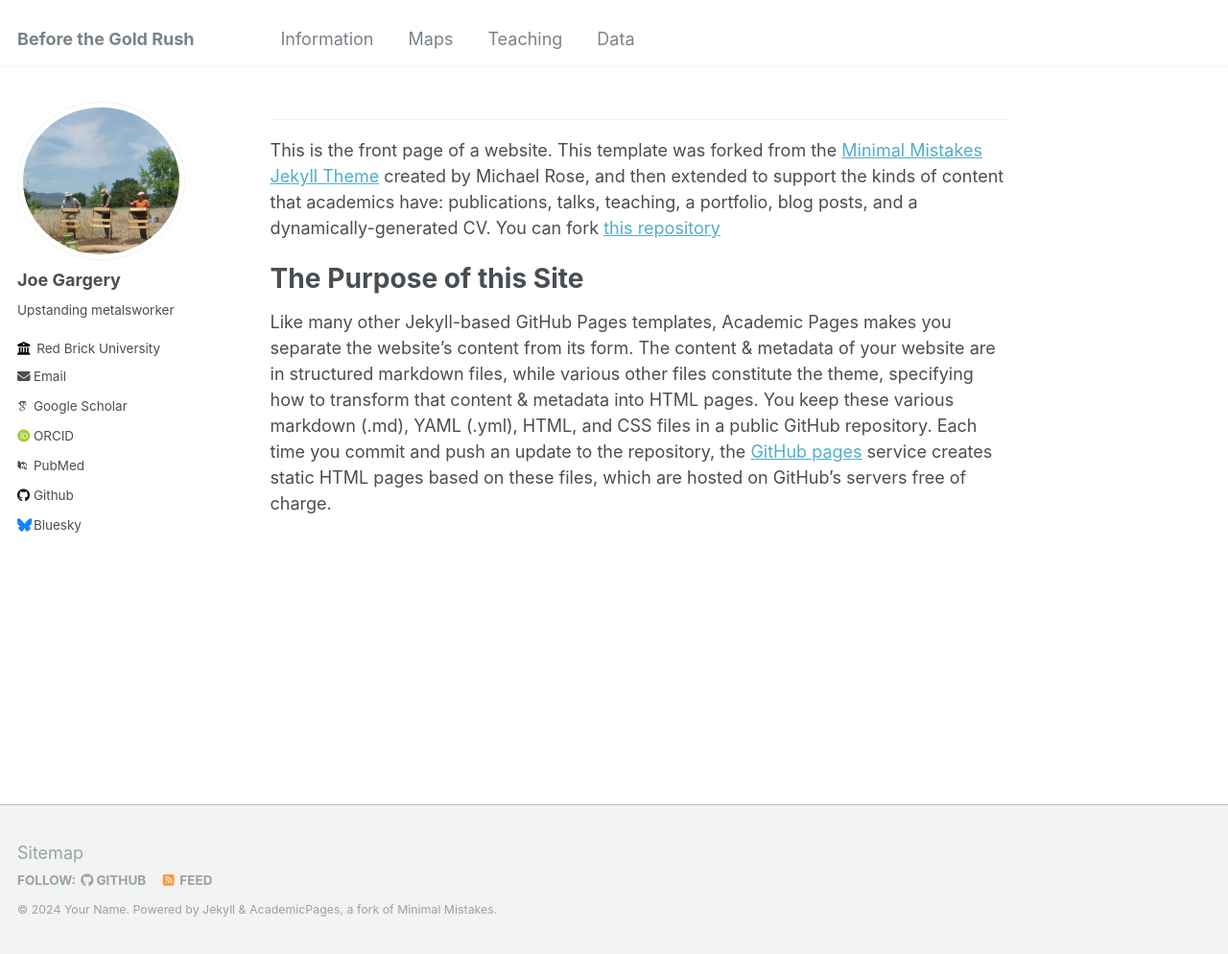
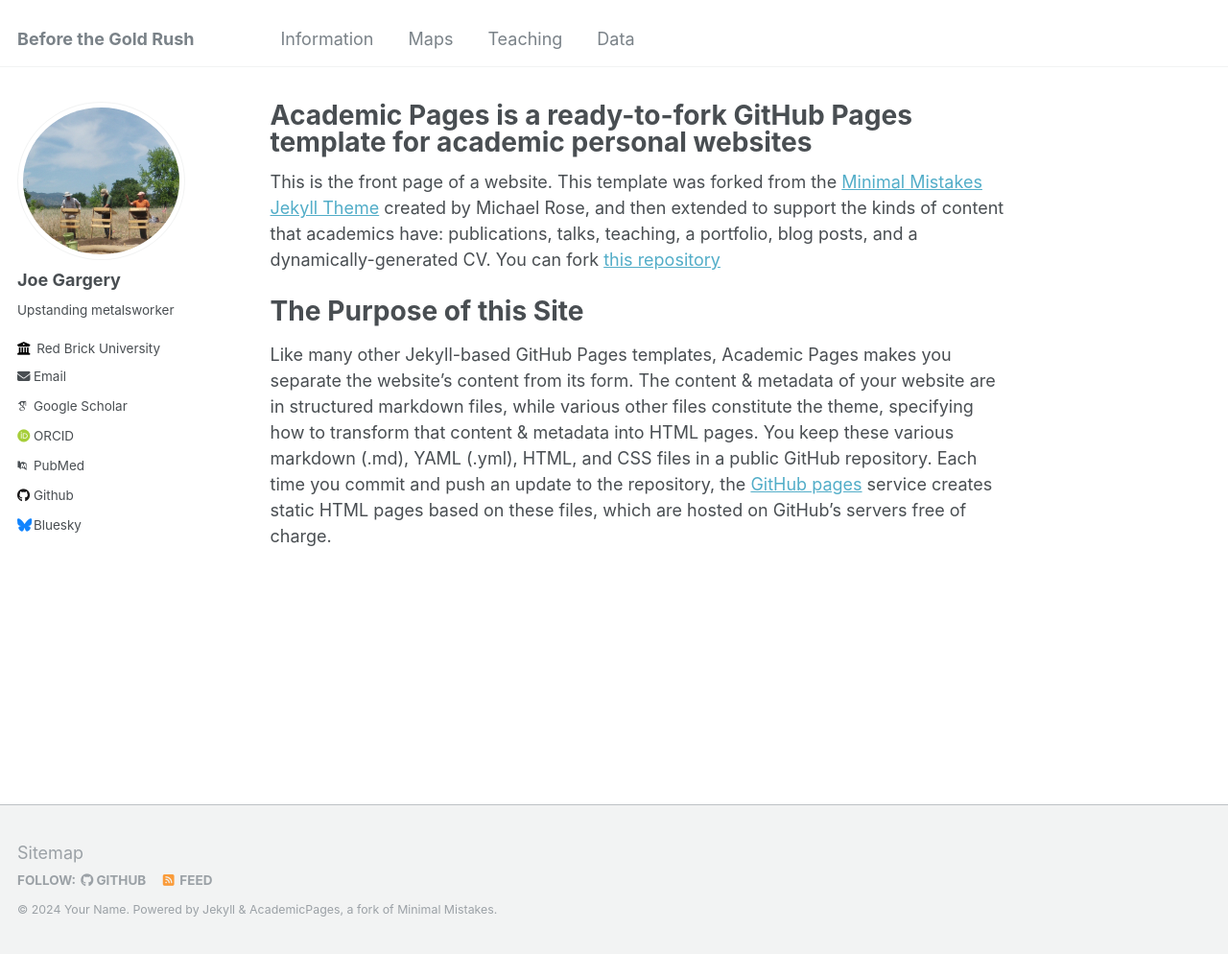
Before and after one commit to csus-arc/csus-arc.github.io, a Jekyll site: the page built from _pages/about.md, in a window 1280 px wide and 994 px high. Shown: the whole window at 96% size. Built offline with Jekyll 4.4.1, drawn with Linux system fonts in a browser that asks for light colours; some web fonts are replaced.

Commit message:
Update about.md

```diff
--- a/_pages/about.md
+++ b/_pages/about.md
@@ -1,5 +1,12 @@
 ---
+permalink: /
+title: "Academic Pages is a ready-to-fork GitHub Pages template for academic personal websites"
+author_profile: true
+redirect_from:
+  - /about/
+  - /about.html
 
+---
 
 This is the front page of a website. This template was forked from the [Minimal Mistakes Jekyll Theme](https://mmistakes.github.io/minimal-mistakes/) created by Michael Rose, and then extended to support the kinds of content that academics have: publications, talks, teaching, a portfolio, blog posts, and a dynamically-generated CV. You can fork [this repository](https://github.com/academicpages/academicpages.github.io)
 
```
